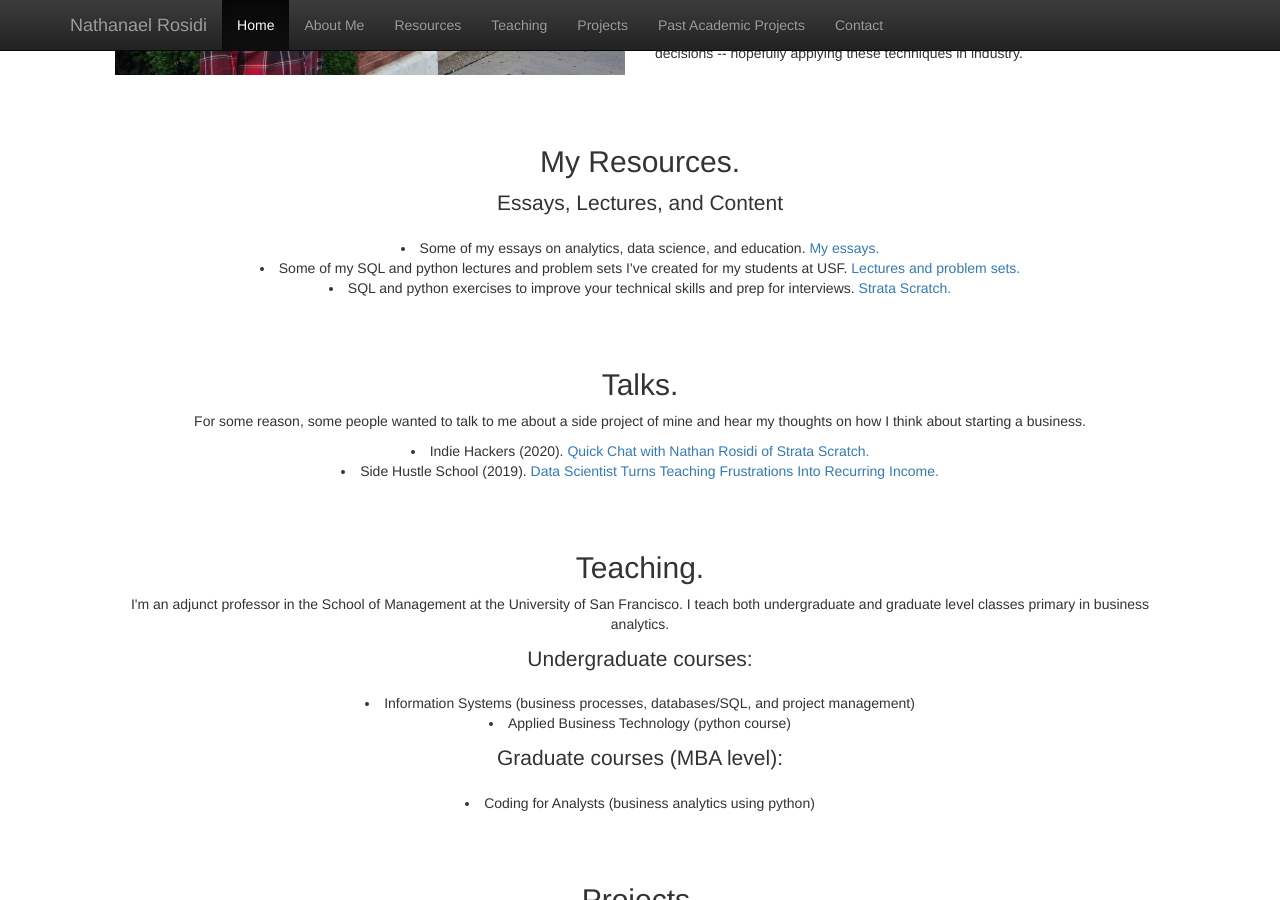
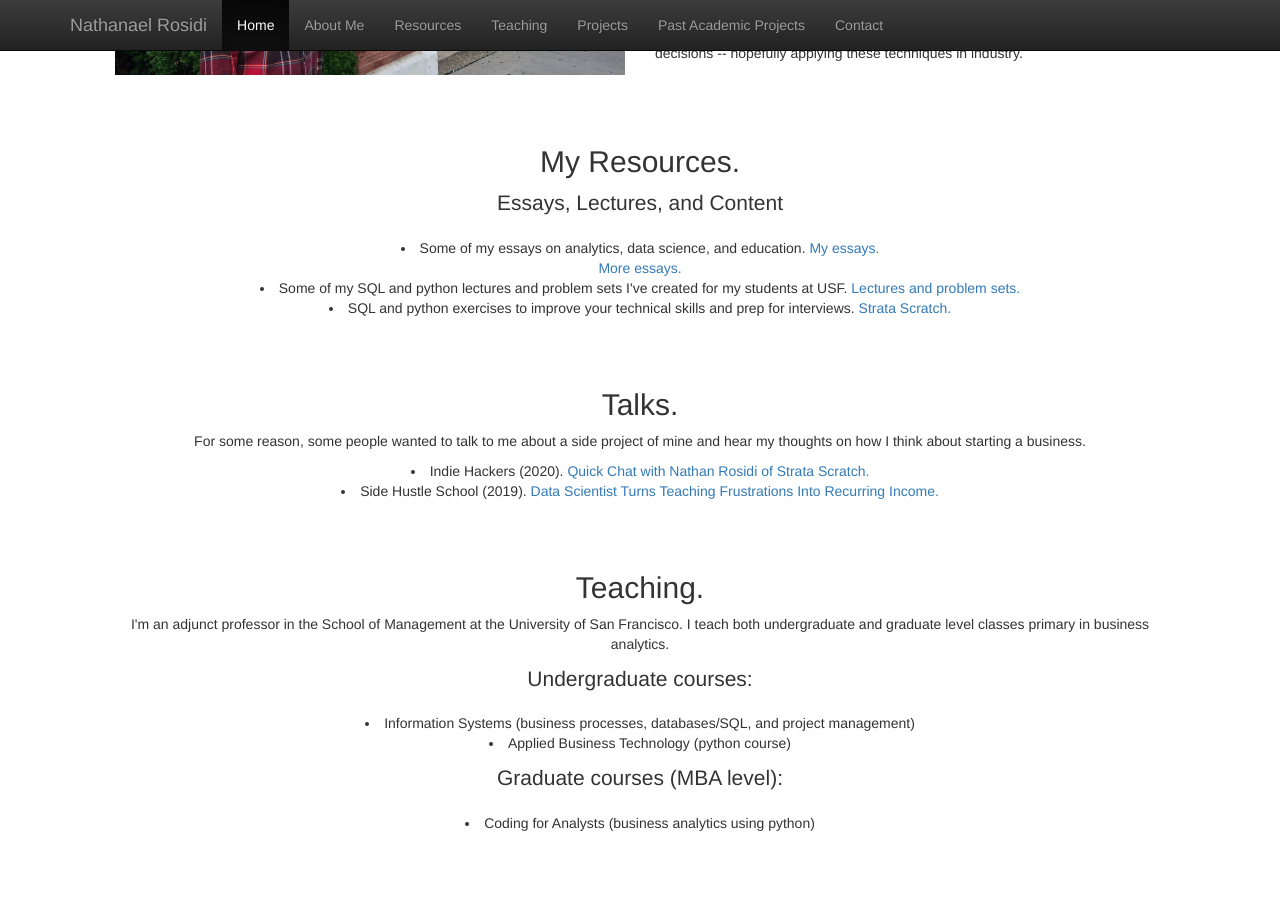
Before and after one commit to nlrosidi/nlrosidi.github.io, a Jekyll site: the page index.html, which Jekyll copies as it is, in a window 1280 px wide and 900 px high, scrolled down 516 px. Built offline with Jekyll 4.4.1, drawn with Linux system fonts in a browser that asks for light colours; nearby versions of some CDN libraries.

Commit message:
added hackernoon url

```diff
--- a/index.html
+++ b/index.html
@@ -74,7 +74,7 @@
 	<div class="container-fluid">
 	  <h2 id="resources">My Resources.</h2>
 	 <p class="lead">Essays, Lectures, and Content</p>
-	    <li>Some of my essays on analytics, data science, and education.<a target="_blank" href="https://medium.com/@nathanrosidi"> My essays.</a></li>
+	    <li>Some of my essays on analytics, data science, and education.<a target="_blank" href="https://medium.com/@nathanrosidi"> My essays.</a></li><a target="_blank" href="https://hackernoon.com/u/falco925"> More essays.</a></li>
 	    <li>Some of my SQL and python lectures and problem sets I've created for my students at USF.<a target="_blank" href="https://github.com/nlrosidi/nlrosidi.github.io/blob/master/lectures.md"> Lectures and problem sets.</a></li>
 	    <li>SQL and python exercises to improve your technical skills and prep for interviews.<a target="_blank" href="https://stratascratch.com"> Strata Scratch.</a></li>
 	</div>
```
